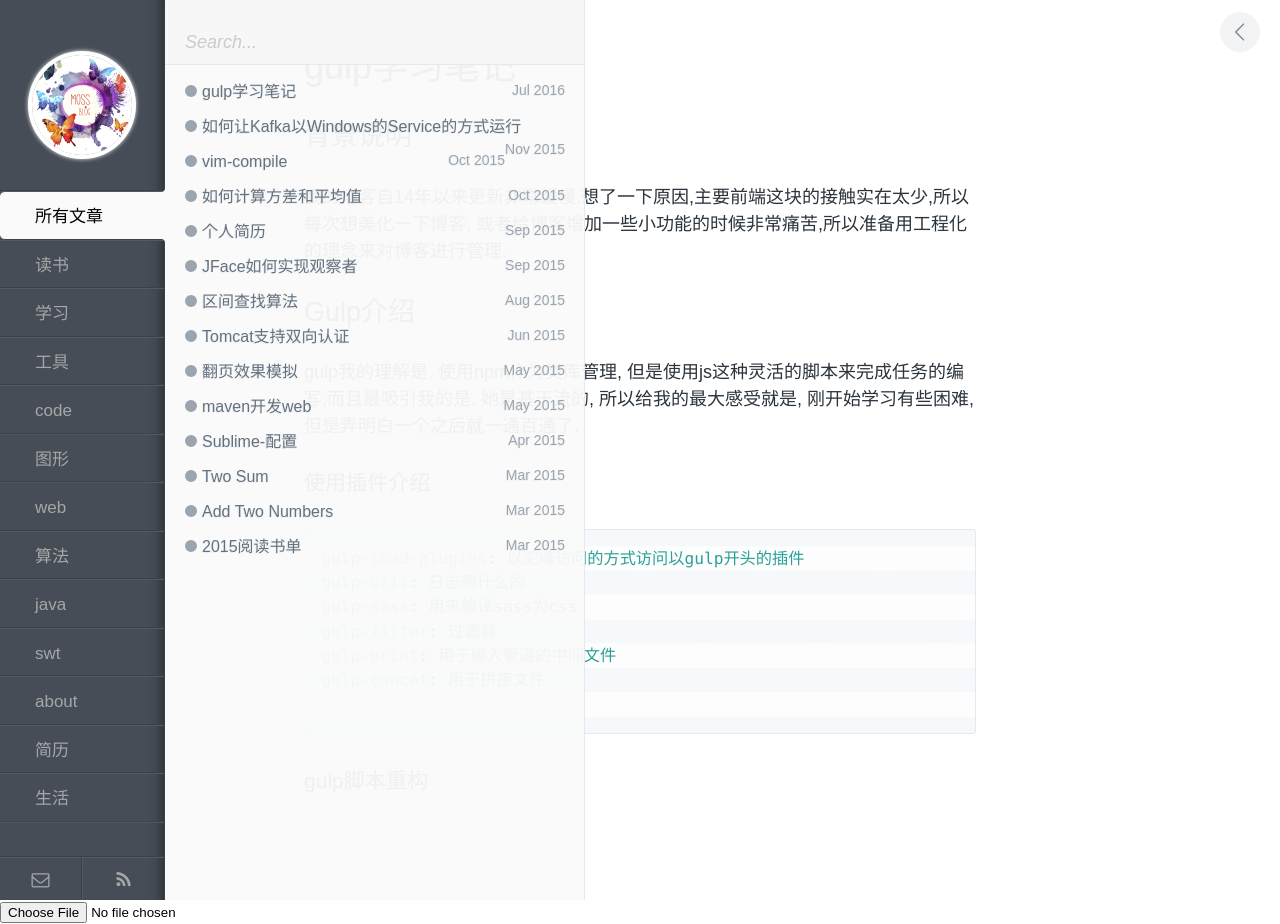
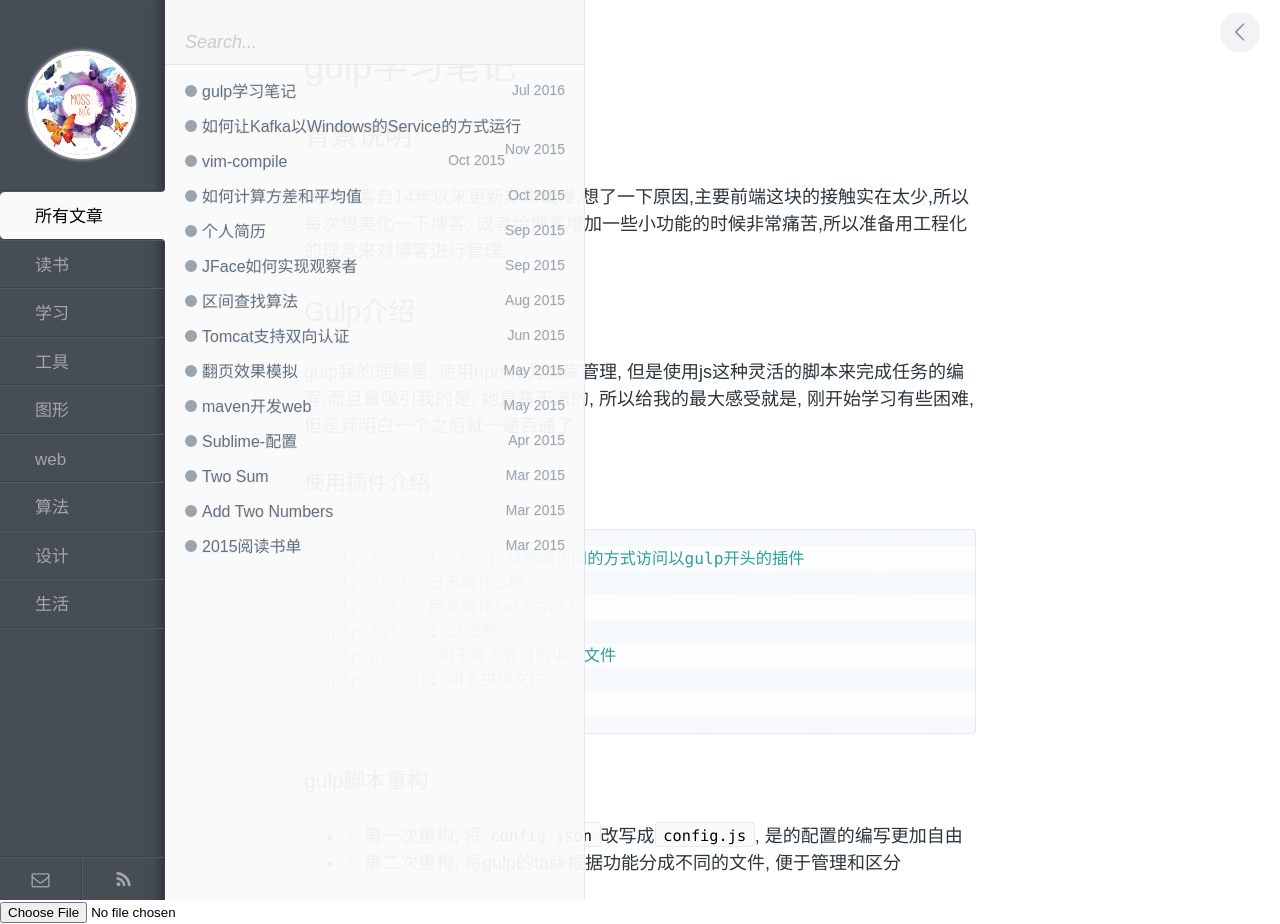
Before and after one commit to aiziyuer/aiziyuer.github.io, a Jekyll site: the page built from _posts/life/2016-07-10-gulp-work-study.markdown, in a window 1280 px wide. Built offline with Jekyll 4.4.1, drawn with Linux system fonts in a browser that asks for light colours.

Commit message:
文章分类整理

```diff
--- a/_posts/2015-09-20-about-me.md
+++ b/_posts/life/2015-09-20-about-me.md
@@ -1,7 +1,7 @@
 ---
 layout: post
 title: 个人简历
-categories: [about, 简历]
+categories: [生活]
 tags: [about, me]
 published: True
 
--- a/_posts/life/2016-07-10-gulp-work-study.markdown
+++ b/_posts/life/2016-07-10-gulp-work-study.markdown
@@ -31,3 +31,6 @@ gulp-concat: 用于拼接文件
 
 
 ### gulp脚本重构
+
+- [x] 第一次重构, 将`config.json`改写成`config.js`, 是的配置的编写更加自由
+- [x] 第二次重构, 将gulp的task根据功能分成不同的文件, 便于管理和区分
```
Also changed, not shown: _posts/design/2015-09-08-jface如何实现观察者.md (+1 -1 lines), _posts/study/2015-05-09-maven开发web.md (renamed from _posts/code/2015-05-09-maven开发web.md, +1 -1 lines), _posts/study/2015-03-30-leetCode-TwoNumbers .md (renamed from _posts/code/2015-03-30-leetCode-TwoNumbers .md), _posts/study/2015-03-30-leetCode-TwoSum.md (renamed from _posts/code/2015-03-30-leetCode-TwoSum.md), _posts/study/2015-08-09-区间查找算法.md (renamed from _posts/code/2015-08-09-区间查找算法.md), _posts/study/2015-10-07-如何计算方差和平均值.md (renamed from _posts/code/2015-10-07-如何计算方差和平均值.md), _posts/study/2015-11-15-kafka-work-as-windows-service.md (renamed from _posts/code/2015-11-15-kafka-work-as-windows-service.md).
